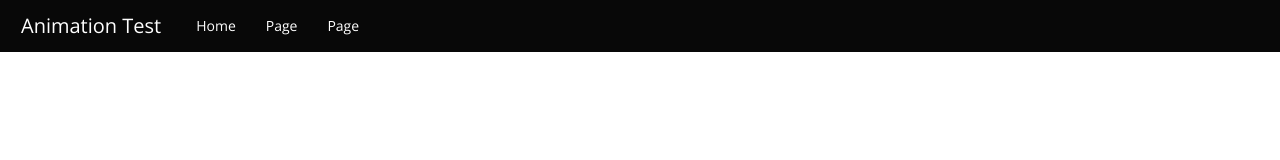
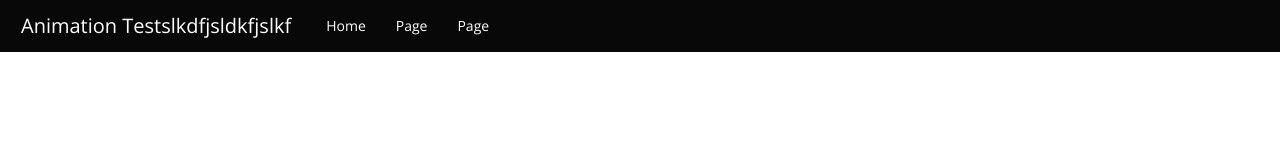
Before and after one commit to benshope/app_engine_cms, a plain HTML site: page servertemplates/index.html in a window 1280 px wide. Drawn offline with nearby package versions, Linux system fonts and the light colour scheme.

Commit message:
Auto-Update

```diff
--- a/servertemplates/index.html
+++ b/servertemplates/index.html
@@ -16,7 +16,7 @@
 
   <div class="navbar">
     <div class="navbar-inner">
-      <a href="/" class="brand">Animation Test</a>
+      <a href="/" class="brand">Animation Testslkdfjsldkfjslkf</a>
       <ul class="nav">
         <li class="active"><a href="/">Home</a></li>
         <li><a href="/view2">Page</a></li>
```
